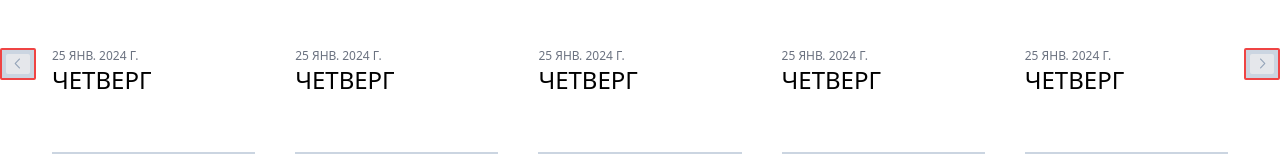
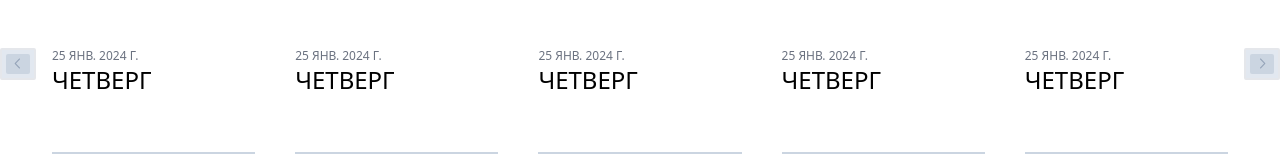
Before and after one commit to abizdev/TeuxDeux, a Vue app: page / in a window 1280 px wide. Shown: the top 160 px of the page. Built offline with nearby package versions, Linux system fonts and the light colour scheme.

Commit message:
refactor: todos store

```diff
--- a/src/App.vue
+++ b/src/App.vue
@@ -9,15 +9,15 @@
           v-for="(todosList, index) in todosLists"
           :key="index"
           :tableId="index"
-          :todosList="todosList"
+          :todosList="todosList.todos"
         />
       </div>
     </div>
-    <div class="flex flex-col absolute gap-y-1 h-8 top-12 left-0 p-1 border-2 border-red-500 rounded-sm bg-slate-300">
-      <button class="btn icon-chevron-left" @click="translateContent('left')"></button>
+    <div class="flex flex-col absolute gap-y-1 h-8 top-12 left-0 p-1 border-2 rounded-sm bg-slate-200">
+      <button class="btn icon-chevron-left bg-slate-300 hover:text-black" @click="translateContent('left')"></button>
     </div>
-    <div class="flex flex-col absolute gap-y-1 h-8 top-12 right-0 p-1 border-2 border-red-500 rounded-sm bg-slate-300">
-      <button class="btn icon-chevron-right" @click="translateContent('right')"></button>
+    <div class="flex flex-col absolute gap-y-1 h-8 top-12 right-0 p-1 border-2 rounded-sm bg-slate-200">
+      <button class="btn icon-chevron-right bg-slate-300 hover:text-black" @click="translateContent('right')"></button>
     </div>
   </div>
 </template>
@@ -38,6 +38,12 @@ const todosLists = computed(() => todosStore.todosLists)
 
 let contentProp = ref<number>(0)
 let contentStyles = ref<string>('')
+let activeTable = ref<number>(0)
+
+const date = Date.now()
+
+console.log(date);
+
 
 const translateContent = (direction: string) => {
   contentStyles.value = direction === 'right'
--- a/src/assets/css/main.css
+++ b/src/assets/css/main.css
@@ -78,5 +78,5 @@
   font-weight: 400;
 }
 
-.icon-chevron-right::before { content: '\f054'; }
-.icon-chevron-left::before { content: '\f053'; }
+.icon-chevron-right::before { content: '\f054' !important; }
+.icon-chevron-left::before { content: '\f053' !important; }
--- a/src/components/Table.vue
+++ b/src/components/Table.vue
@@ -10,7 +10,6 @@
         item-key="id"
         class="flex flex-col"
         group="todo"
-        @end="updateLocalStorage"
       >
 
         <!-- todo item -->
@@ -53,8 +52,6 @@ import TodoItem from './TodoItem.vue';
 import AppInput from './form/Input.vue'
 import draggable from 'vuedraggable';
 
-import { SwiperSlide } from "swiper/vue";
-
 import { ref, computed, watch } from 'vue';
 
 import type { Todo } from '@/types/todo';
--- a/src/stores/todos.ts
+++ b/src/stores/todos.ts
@@ -4,27 +4,41 @@ import type { Todo } from '../types/todo'
 export const useTodosStore = defineStore('todos', {
   state: () => ({
     todosLists: [
-      [],
-      [],
-      [],
-      [],
-      [],
-      [],
-      [],
-      [],
-      [],
-      [],
-      [],
-      [],
-      [],
-      [],
-      [],
-      [],
+      {
+        todos: [],
+      },
+      {
+        todos: [],
+      },
+      {
+        todos: [],
+      },
+      {
+        todos: [],
+      },
+      {
+        todos: [],
+      },
+      {
+        todos: [],
+      },
+      {
+        todos: [],
+      },
+      {
+        todos: [],
+      },
+      {
+        todos: [],
+      },
+      {
+        todos: [],
+      },
     ]
   }),
   actions: {
     addTodo(todo: Todo, tableId: number) {
-      this.todosLists[tableId].push(todo)
+      this.todosLists[tableId].todos.push(todo)
     },
     editTodo(tableId: number, todo: Todo) {
 
```
